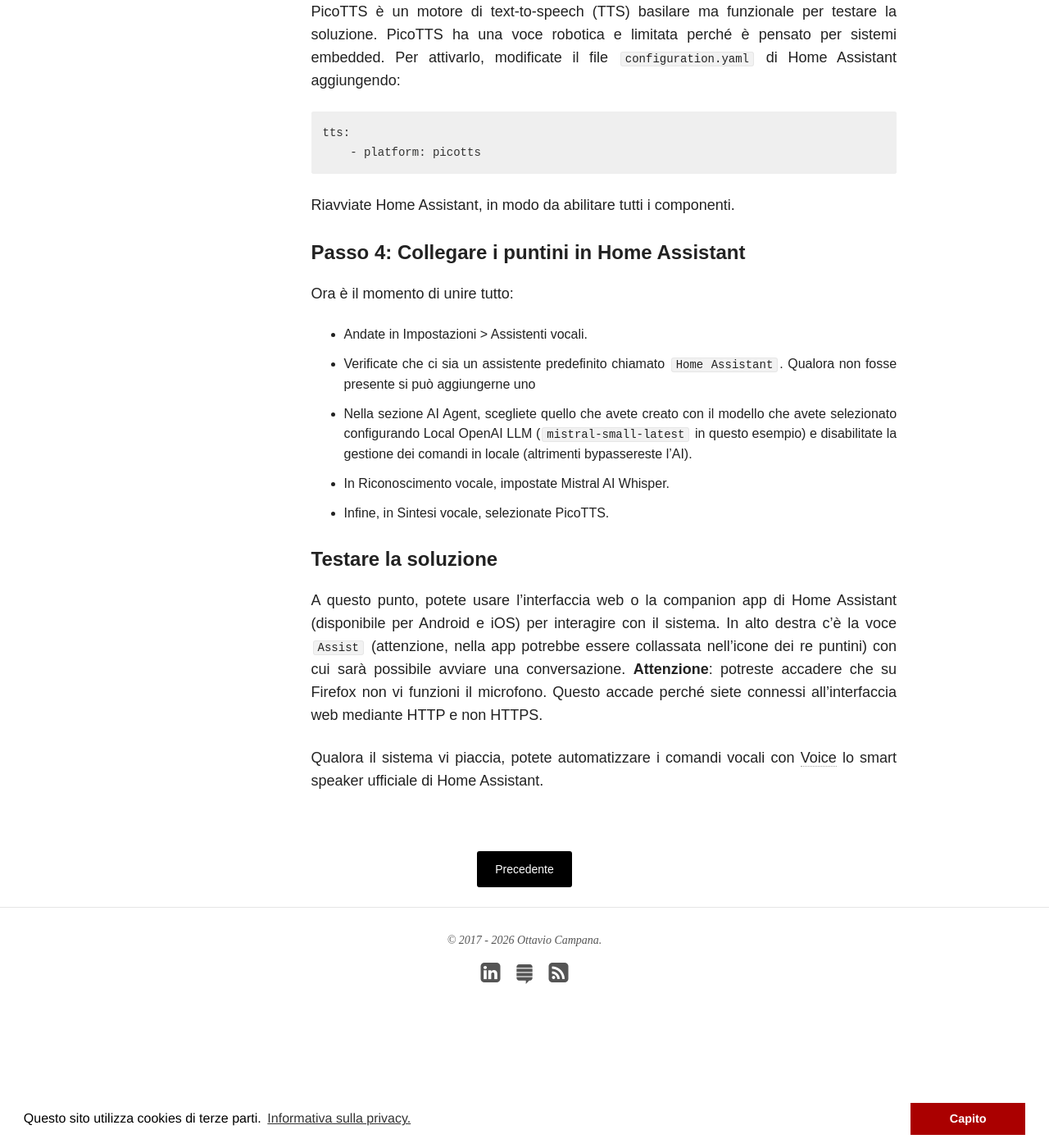
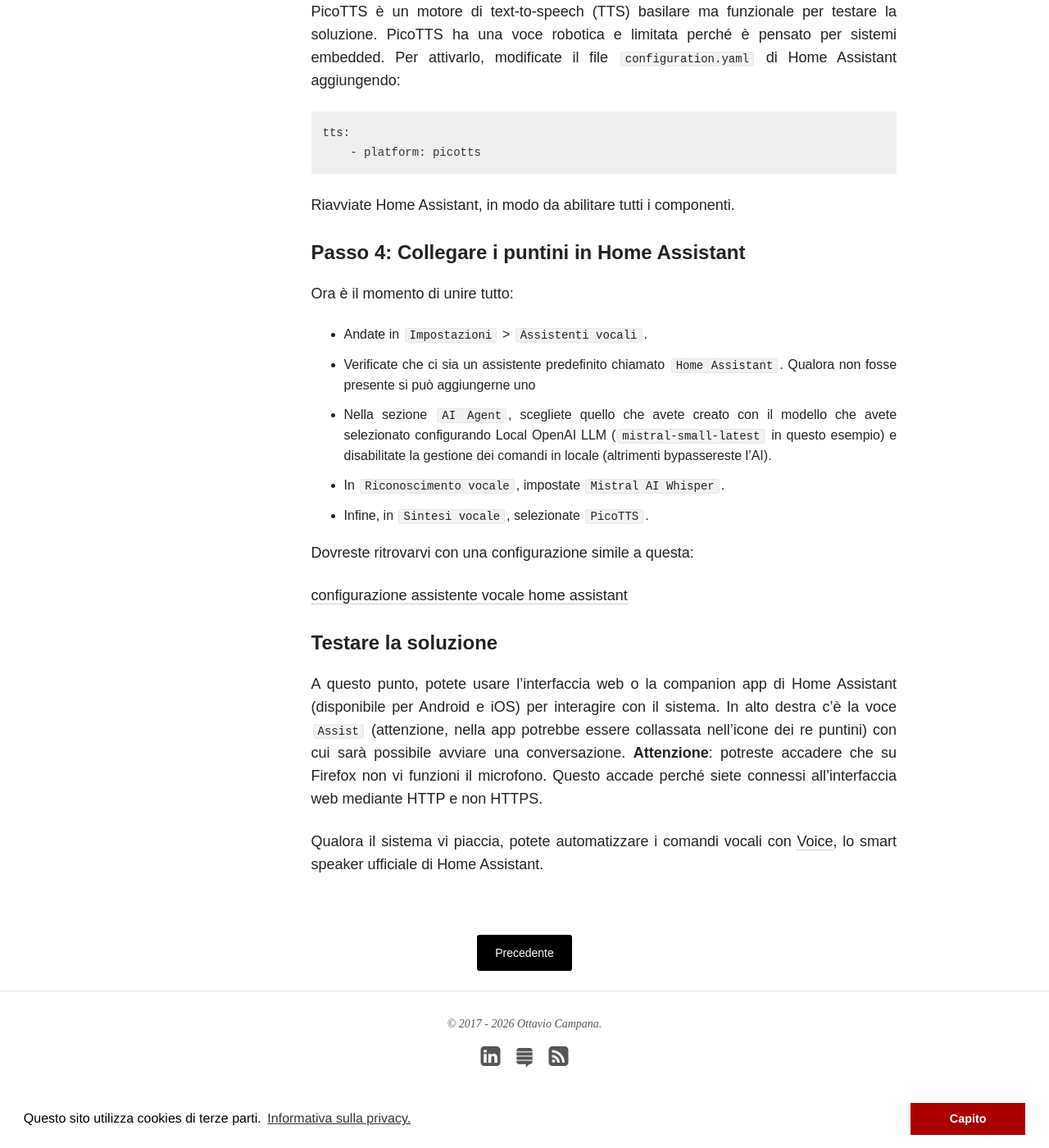
Before and after one commit to ocampana/ocampana.github.io, a Jekyll site: the page built from _posts/blog/2026-02-11-domotica-accessibile-ipovedenti.md, in a window 1280 px wide and 1400 px high, scrolled down 2455 px. Shown: the whole window at 82% size. Built offline with Jekyll 4.4.1, drawn with Linux system fonts in a browser that asks for light colours; nearby versions of some CDN libraries.

```diff
--- a/_posts/blog/2026-02-11-domotica-accessibile-ipovedenti.md
+++ b/_posts/blog/2026-02-11-domotica-accessibile-ipovedenti.md
@@ -36,7 +36,7 @@ Installate l’addon da HACS di Home Assistant. Nella configurazione, selezionat
 
 #### Local OpenAI LLM
 
-Anche qui, installate l’addon (versione 1.3.1 o successiva) ha HACS. *Attenzione*: versioni precedenti dell'addon non funzionano con Mistral (si veda questa [issue](https://github.com/skye-harris/hass_local_openai_llm/issues/22)) su Github. Nella configurazione, oltre alla chiave API, dovete specificare l’URL del servizio Mistral: `https://api.mistral.ai/v1/`
+Anche qui, installate l’addon (versione 1.3.1 o successiva) ha HACS. *Attenzione*: versioni precedenti dell'addon non funzionano con Mistral (si veda questa [issue](https://github.com/skye-harris/hass_local_openai_llm/issues/22)) su Github. Nella configurazione, oltre alla chiave API, dovete specificare l’URL del servizio Mistral: `https://api.mistral.ai/v1/`.
 
 Se l’installazione non crea automaticamente un *conversation agent*, aggiungetelo manualmente con l’apposito pulsante nella schermata delle integrazioni. E' possibile creare anche più di un agente di conversazione, basandosi su diversi modelli (e costi). Come vi dicevo, io uso `mistral-small-latest`.
 
@@ -54,14 +54,18 @@ Riavviate Home Assistant, in modo da abilitare tutti i componenti.
 #### Passo 4: Collegare i puntini in Home Assistant
 
 Ora è il momento di unire tutto:
-* Andate in Impostazioni > Assistenti vocali.
+* Andate in `Impostazioni` > `Assistenti vocali`.
 * Verificate che ci sia un assistente predefinito chiamato `Home Assistant`. Qualora non fosse presente si può aggiungerne uno
-* Nella sezione AI Agent, scegliete quello che avete creato con il modello che avete selezionato configurando Local OpenAI LLM (`mistral-small-latest` in questo esempio) e disabilitate la gestione dei comandi in locale (altrimenti bypassereste l’AI).
-* In Riconoscimento vocale, impostate Mistral AI Whisper.
-* Infine, in Sintesi vocale, selezionate PicoTTS.
+* Nella sezione `AI Agent`, scegliete quello che avete creato con il modello che avete selezionato configurando Local OpenAI LLM (`mistral-small-latest` in questo esempio) e disabilitate la gestione dei comandi in locale (altrimenti bypassereste l’AI).
+* In `Riconoscimento vocale`, impostate `Mistral AI Whisper`.
+* Infine, in `Sintesi vocale`, selezionate `PicoTTS`.
+
+Dovreste ritrovarvi con una configurazione simile a questa:
+
+[configurazione assistente vocale home assistant](/images/20260211-impostazioni-assistente-vocale.png)
 
 #### Testare la soluzione
 
 A questo punto, potete usare l'interfaccia web o la companion app di Home Assistant (disponibile per Android e iOS) per interagire con il sistema. In alto destra c'è la voce `Assist` (attenzione, nella app potrebbe essere collassata nell'icone dei re puntini) con cui sarà possibile avviare una conversazione. **Attenzione**: potreste accadere che su Firefox non vi funzioni il microfono. Questo accade perché siete connessi all'interfaccia web mediante HTTP e non HTTPS.
 
-Qualora il sistema vi piaccia, potete automatizzare i comandi vocali con [Voice](https://www.home-assistant.io/voice-pe/) lo smart speaker ufficiale di Home Assistant.
+Qualora il sistema vi piaccia, potete automatizzare i comandi vocali con [Voice](https://www.home-assistant.io/voice-pe/), lo smart speaker ufficiale di Home Assistant.
```
Also changed, not shown: _posts/blog/2017-06-17-benvenuta-debian-stretch.md (+2 -2 lines), images/20260211-impostazioni-assistente-vocale.png (added).
